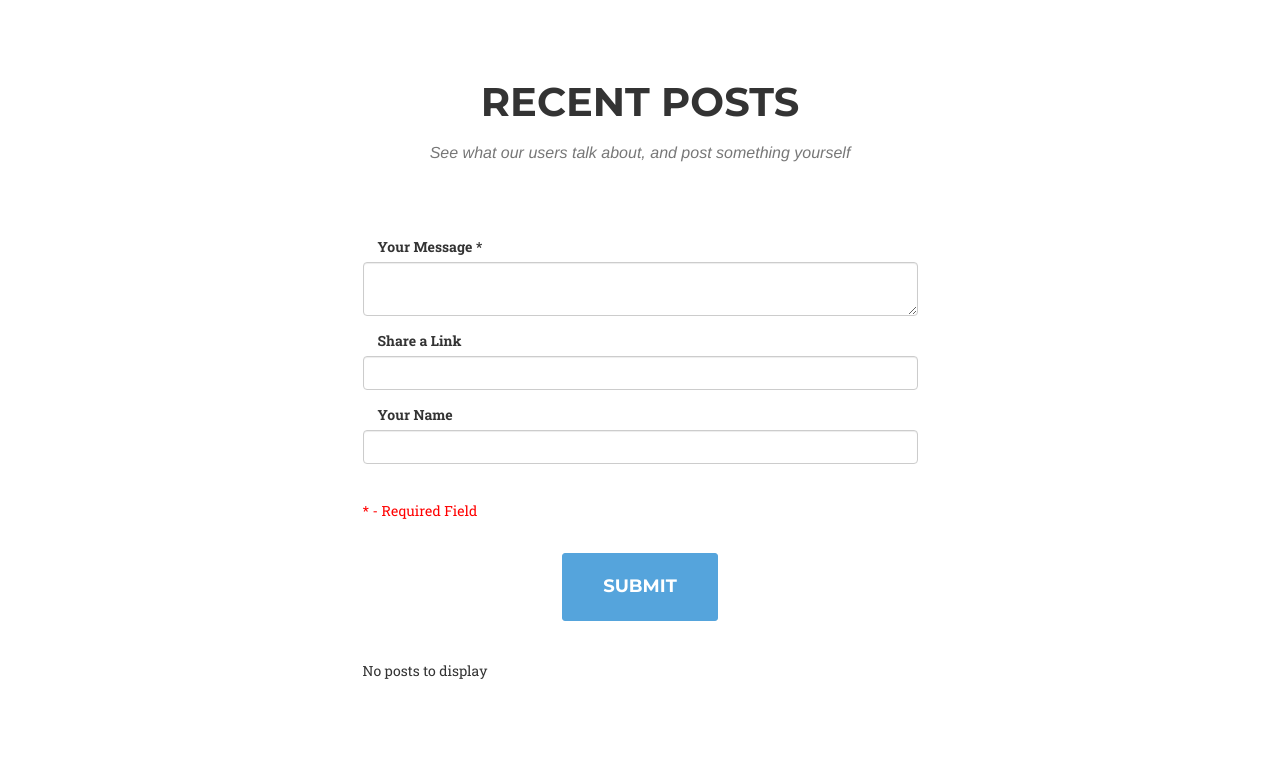
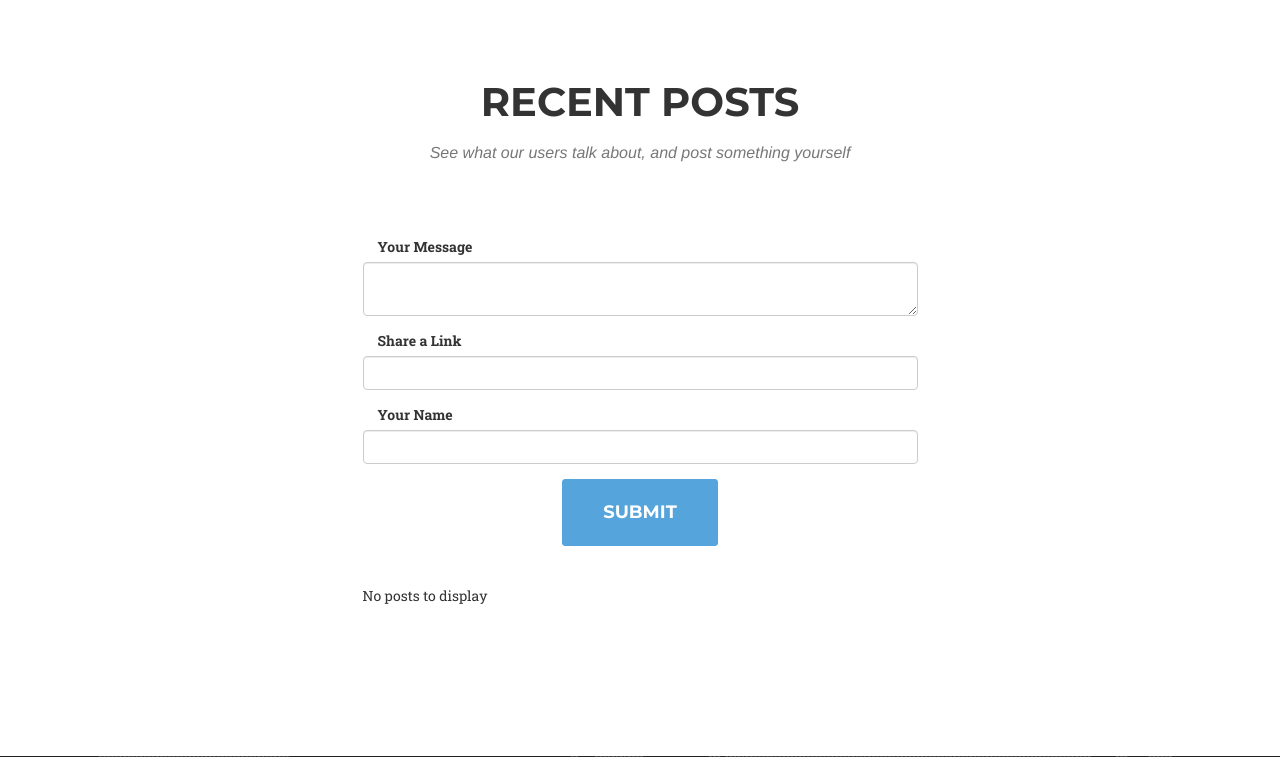
Before and after one commit to php-csas/demo-site-sanitized, a PHP site: page / in a window 1280 px wide. Shown: the part 70-827 px from the top of the page. Run offline with PHP 8.4, Linux system fonts and the light colour scheme; data that the repository does not hold is empty; some libraries are stand-ins or nearby versions; some web fonts are replaced.

Commit message:
Remove message as required

```diff
--- a/index.php
+++ b/index.php
@@ -79,8 +79,8 @@
                             <div class="col-lg-3"></div>
                             <div class="col-lg-6">
                                 <div class="form-group">
-                                    <label class="col-sm-6 control-label" for="formGroupInputSmall">Your Message *</label>
-                                    <textarea class="form-control" <?php if (isset($_GET['msg'])) { echo "placeholder="; echo htmlspecialchars($_GET['msg']);} ?> name="message" required data-validation-required-message="Please enter a message."></textarea>
+                                    <label class="col-sm-6 control-label" for="formGroupInputSmall">Your Message</label>
+                                    <textarea class="form-control" <?php if (isset($_GET['msg'])) { echo "placeholder="; echo htmlspecialchars($_GET['msg']);} ?> name="message"></textarea>
                                     <p class="help-block text-danger"></p>
                                 </div>
                                 <div class="form-group">
@@ -93,7 +93,6 @@
                                     <input type="text" class="form-control" placeholder="<?php if (isset($_GET["name"])) { echo htmlspecialchars($_GET["name"]);} ?>" name="commentName">
                                     <p class="help-block text-danger"></p>
                                 </div>
-                            <br /><p style="color: red;">* - Required Field</p><br />
                             </div>
                             <div class="col-lg-3"></div>
                             <div class="clearfix"></div>
```
